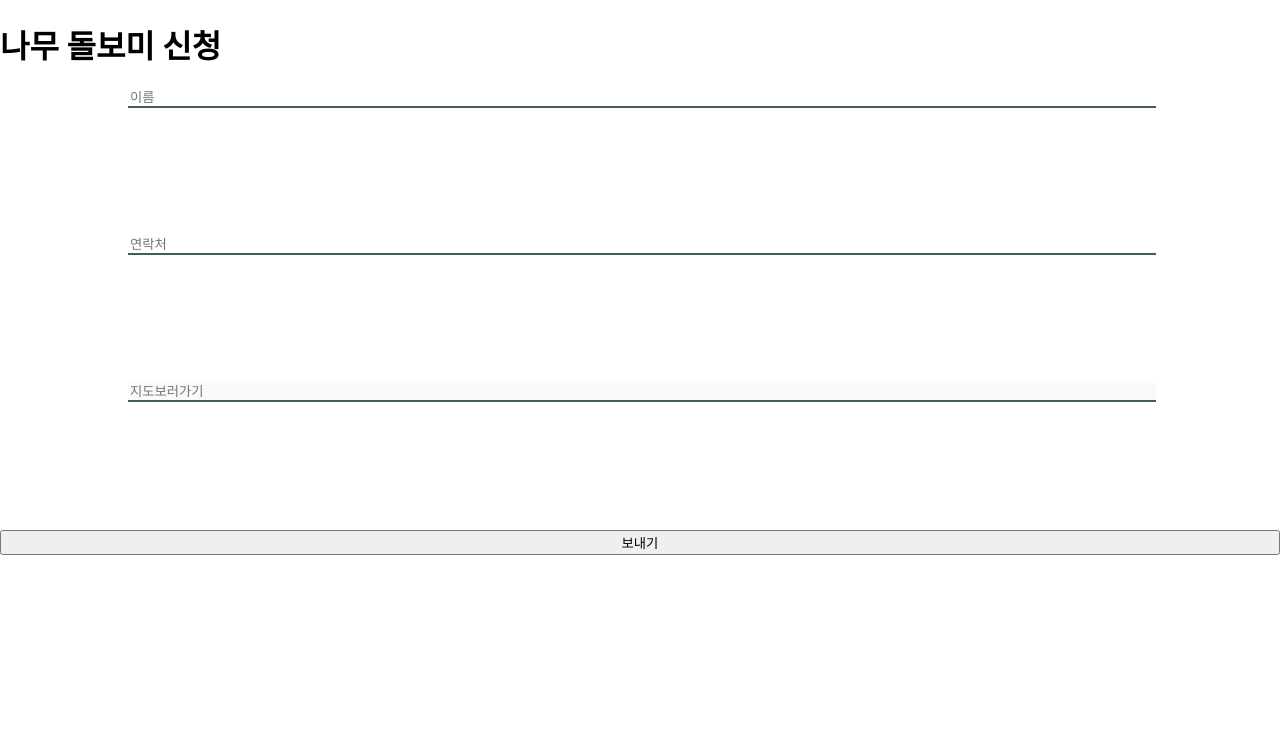
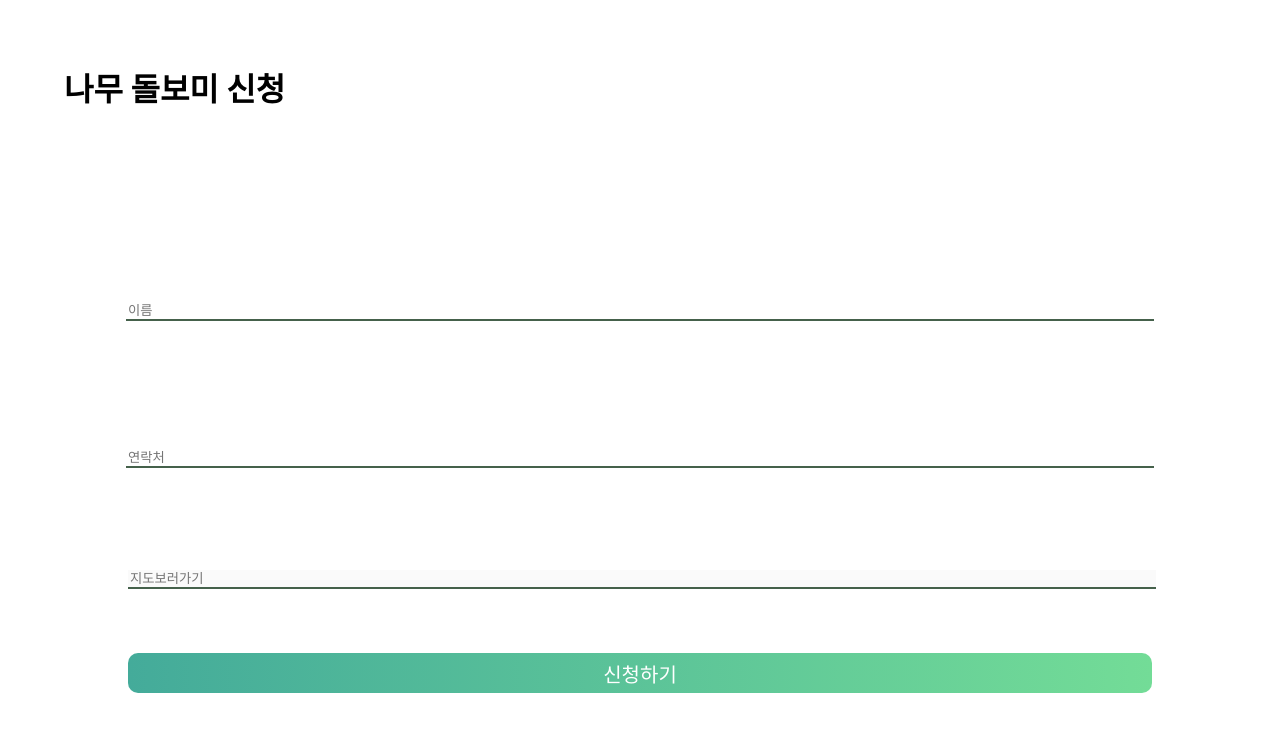
Before and after one commit to hyojinLee-git/garosugil, a React (Create React App) app: page /form in a window 1280 px wide. Shown: the top 732 px of the page. Built offline with nearby package versions, Linux system fonts and the light colour scheme.

Commit message:
modify:style

```diff
--- a/src/pages/Form.jsx
+++ b/src/pages/Form.jsx
@@ -1,6 +1,6 @@
 import React, {   useEffect, useState } from 'react';
 import axios from 'axios'
-import { Input } from '../style/style';
+import { Button, Input } from '../style/style';
 import { Link,useLocation } from 'react-router-dom';
 import {useCookies} from 'react-cookie'
 
@@ -86,24 +86,24 @@ const Form = () => {
 
     return (
         <>
-            {cookies['login']}
             <header>
-                <h1>나무 돌보미 신청</h1>
+                <h1 style={{margin:"5%"}}>나무 돌보미 신청</h1>
             </header>
             <main>
-            <form onSubmit={onSubmit} style={{display:"flex",flexDirection:"column"}}>
+            <form onSubmit={onSubmit} style={{display:"flex",flexDirection:"column", alignItems:"center"}}>
                 <Input type="text" onChange={onChange} value={values.name} name="name" placeholder="이름"/>
                 <Input type="tel" onChange={onChange} value={values.phoneNumber} name="phoneNumber" placeholder="연락처"/>
 
-                <Link to="/map" style={{textDecoration:"none", color:"gray"}}>
-                    <Input style={{cursor:"pointer"}} type="text" disabled value={tree.tree_id} name="treeId" placeholder="지도보러가기"/>
+                <Link to="/map" style={{textDecoration:"none", color:"gray", width:"80%"}}>
+                    <Input style={{cursor:"pointer", width:"100%",marginLeft:0}} type="text" disabled value={tree.tree_id} name="treeId" placeholder="지도보러가기"/>
                 </Link>
 
+                {submitSuccess&&<div style={{marginTop:"5%", color:"green"}}>신청 성공</div>}
+                <button type="submit" style={{height:40, fontSize:20,width:"80%", background:"linear-gradient(90deg, #44AB9A, #73DC97)",border:"none",outline:"none", color:'white',borderRadius:10,marginTop:"5%"}}>신청하기</button>
 
-                <button type="submit">보내기</button>
 
             </form>
-            {submitSuccess&&<div>전송 성공</div>}
+
             </main>
         </>
     );
--- a/src/pages/Map.jsx
+++ b/src/pages/Map.jsx
@@ -71,8 +71,8 @@ const Map = () => {
   },[location])
     return (
         <>
-        <div>
-          <select onChange={onChangeLocation} value={location}>
+        <div style={{height:"10vh",display:"flex",justifyContent:"center", alignItems:"center" }}>
+          <select onChange={onChangeLocation} value={location} style={{width:"100%",height:"40%",border:"none", borderBottom:"2px solid #45614B", outline:"none", padding:10}}>
             {
               locationList.map(loc=>(
                 <option key={loc} value={loc}>{loc}</option>
@@ -86,7 +86,7 @@ const Map = () => {
         <GoogleMap
           mapContainerStyle={containerStyle}
           center={center}
-          zoom={15}
+          zoom={13}
         >
 
           {
--- a/src/style/style.jsx
+++ b/src/style/style.jsx
@@ -118,5 +118,5 @@ export const Input=styled.input`
     height: 10%;
     outline: none;
     margin:0 10%;
-    margin-bottom:10%
+    margin-top:10%
 `
```
Also changed, not shown: 6 other files (tests, documents, lock files or other folders).
